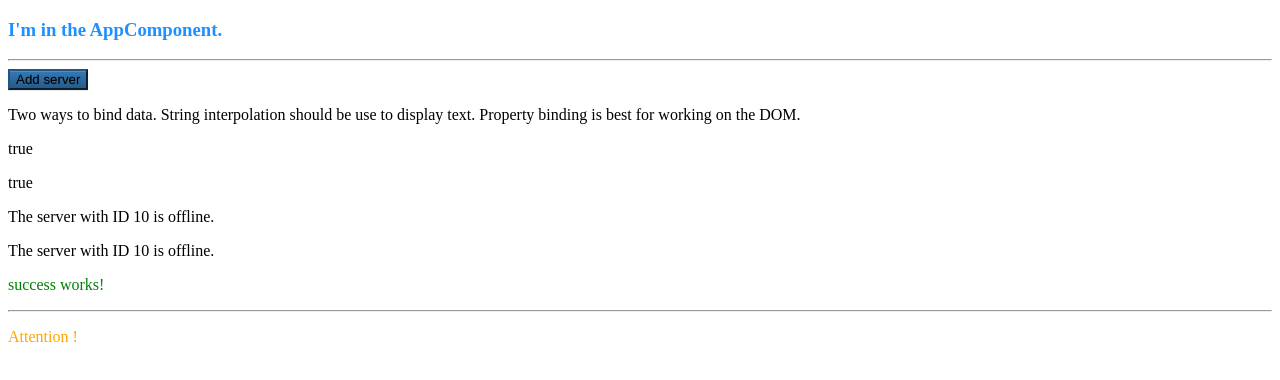
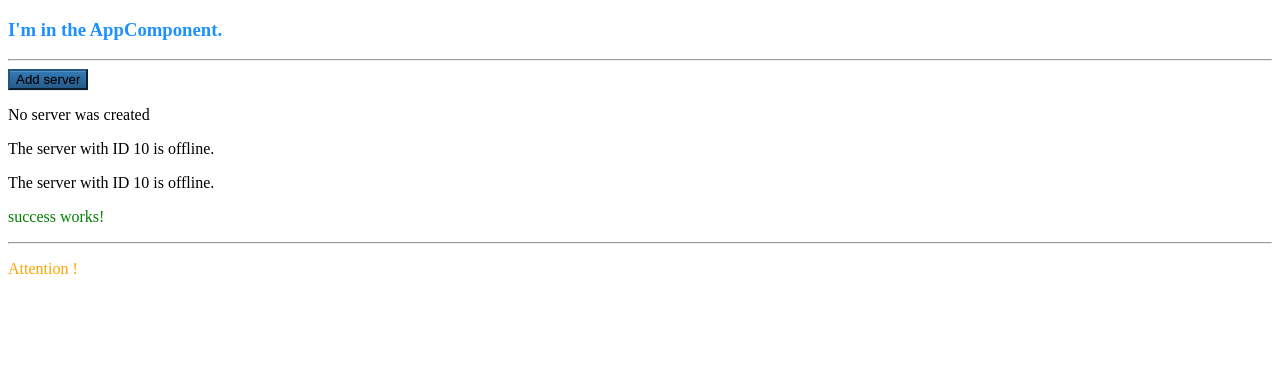
Before and after one commit to gwellan/angular, an Angular app in the folder my-first-app/: page / in a window 1280 px wide. Shown: the top 380 px of the page. Built offline with nearby package versions, Linux system fonts and the light colour scheme.

Commit message:
Binding event on click button.

```diff
--- a/my-first-app/src/app/servers/servers.component.html
+++ b/my-first-app/src/app/servers/servers.component.html
@@ -1,6 +1,8 @@
-<button class="btn btn-primary" [disabled]="!allowNewServer">Add server</button>
-<p>Two ways to bind data. String interpolation should be use to display text. Property binding is best for working on the DOM.</p>
-<p>{{ allowNewServer }}</p>
-<p [innerText]="allowNewServer"></p>
+<button
+  class="btn btn-primary"
+  [disabled]="!allowNewServer"
+  (click)="onCreateServer()"
+>Add server</button>
+<p>{{ serverCreationStatus }}</p>
 <app-server></app-server>
 <app-server></app-server>
--- a/my-first-app/src/app/servers/servers.component.ts
+++ b/my-first-app/src/app/servers/servers.component.ts
@@ -8,6 +8,7 @@
 export class ServersComponent implements OnInit {
 
   allowNewServer: boolean = false;
+  serverCreationStatus: string = 'No server was created';
 
   constructor() {
     setTimeout(() => {
@@ -18,4 +19,8 @@
   ngOnInit(): void {
   }
 
+  onCreateServer() {
+    this.serverCreationStatus = 'Server was created!';
+  }
+
 }
```
